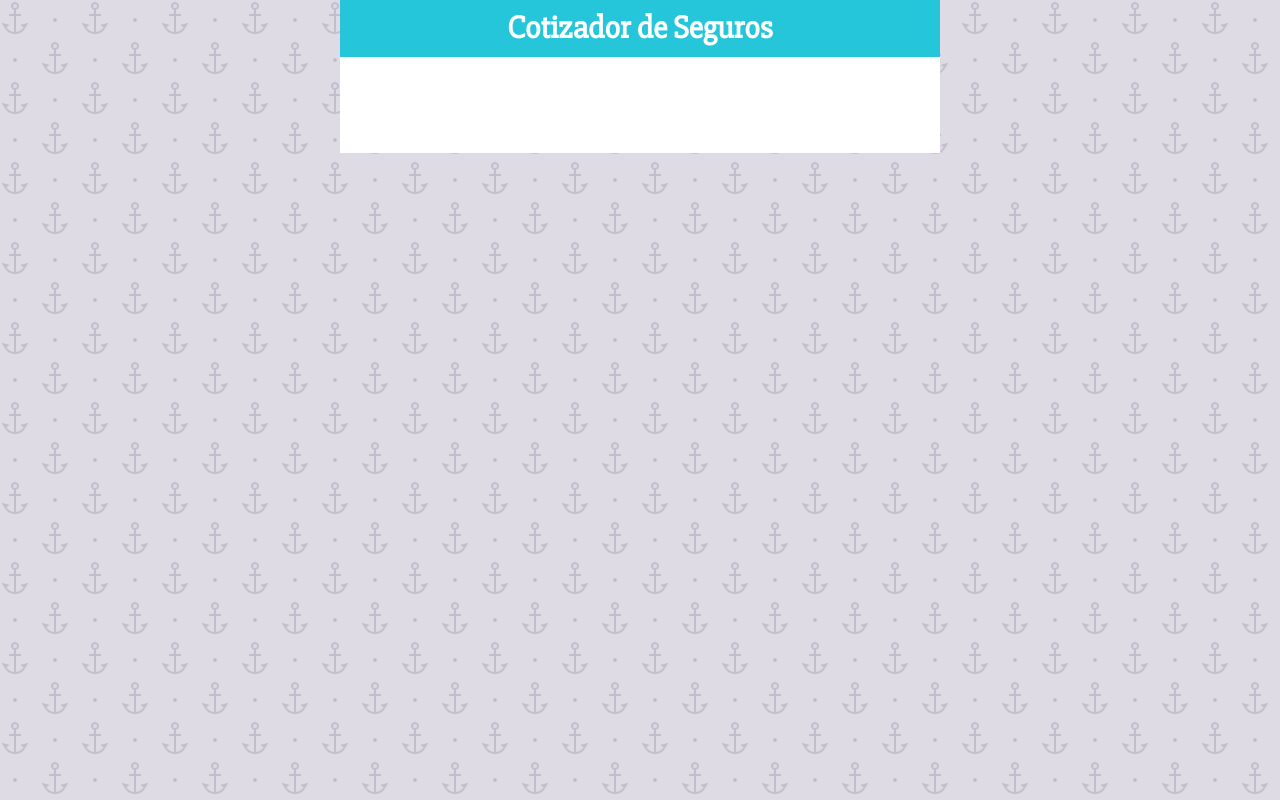
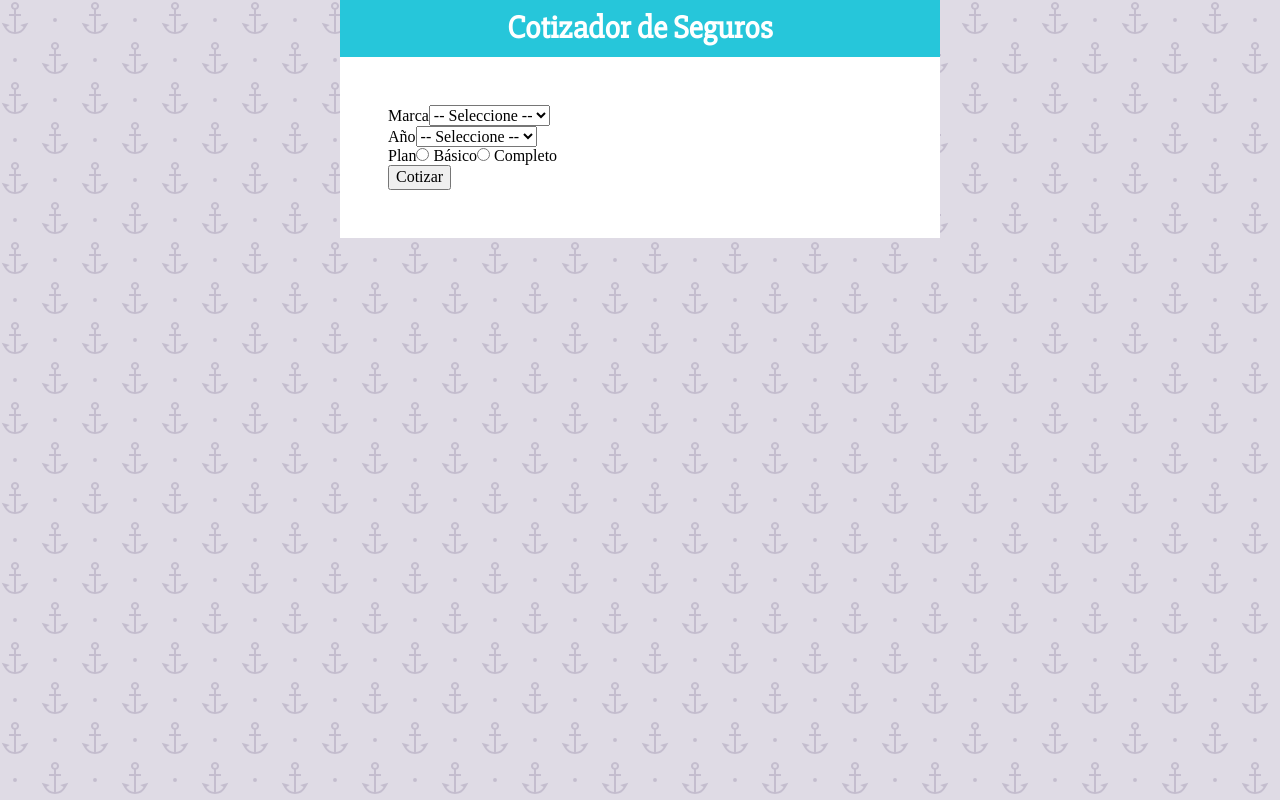
Before and after one commit to danisan9490/insurance-calculator, a React (Create React App) app in the folder insurance-quote/: page / in a window 1280 px wide. Built offline with nearby package versions, Linux system fonts and the light colour scheme.

Commit message:
#6 Create Form

```diff
--- a/insurance-quote/src/App.js
+++ b/insurance-quote/src/App.js
@@ -1,5 +1,6 @@
 import React from 'react';
-import Header from './Components/Header';
+import Header from './components/Header';
+import Formulario from './components/Formulario';
 import styled from '@emotion/styled';
 
 const Contenedor = styled.div`
@@ -19,7 +20,7 @@
       />
 
       <ContenedorFormulario>
-
+        <Formulario />
       </ContenedorFormulario>
     </Contenedor>
   );
--- /dev/null
+++ b/insurance-quote/src/Components/Formulario.js
@@ -0,0 +1,54 @@
+import React from 'react';
+
+const Formulario = () => {
+  return (
+    <form>
+      <div>
+        <label>Marca</label>
+        <select>
+          <option value="">-- Seleccione --</option>
+          <option value="americano">Americano</option>
+          <option value="europeo">Europeo</option>
+          <option value="asiatico">Asiatico</option>
+        </select>
+      </div>
+
+      <div>
+        <label>Año</label>
+        <select>
+          <option value="">-- Seleccione --</option>
+          <option value="2021">2021</option>
+          <option value="2020">2020</option>
+          <option value="2019">2019</option>
+          <option value="2018">2018</option>
+          <option value="2017">2017</option>
+          <option value="2016">2016</option>
+          <option value="2015">2015</option>
+          <option value="2014">2014</option>
+          <option value="2013">2013</option>
+          <option value="2012">2012</option>
+        </select>
+      </div>
+
+      <div>
+        <label>Plan</label>
+        <input
+          type="radio"
+          name="plan"
+          value="basico"
+        /> Básico
+
+                <input
+          type="radio"
+          name="plan"
+          value="completo"
+        /> Completo
+            </div>
+
+      <button type="button">Cotizar</button>
+    </form>
+
+  );
+}
+
+export default Formulario;
```
